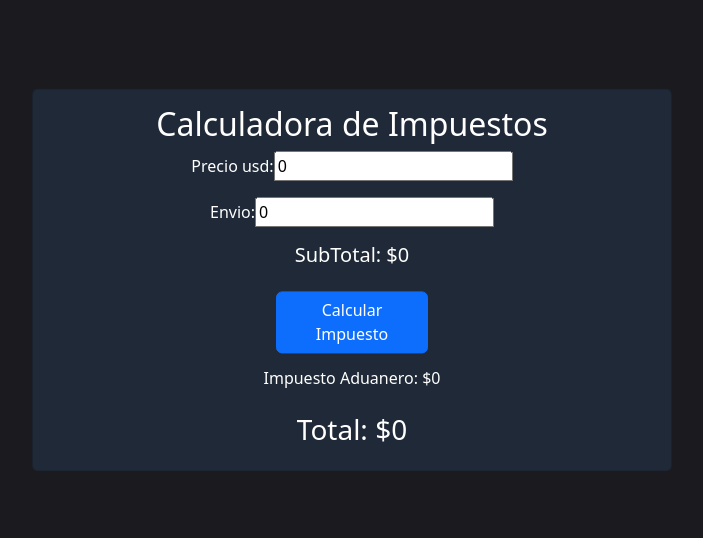
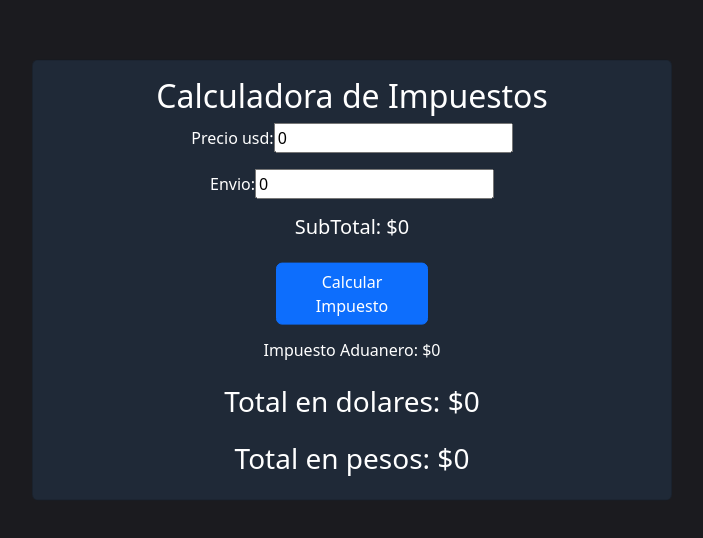
Before and after one commit to nicogambolati/calculadora-aduana-app, a React (Vite) app: page / in a window 1280 px wide. Shown: the part 120-658 px from the top of the page, without its empty margins (288-991 px from the left). Built offline with nearby package versions, Linux system fonts and the light colour scheme.

Commit message:
adds total in arg pesos

```diff
--- a/src/components/Calculator.jsx
+++ b/src/components/Calculator.jsx
@@ -30,7 +30,8 @@ export const Calculator = () => {
             subTotal={subTotal}
             setTotal={setTotal}
           />
-          <h3>Total: ${total}</h3>
+          <h3>Total en dolares: ${total}</h3>
+          <h3>Total en pesos: ${total * 900.50}</h3>
         </div>
         {/* <DollarExchangeRate /> */}
       </div>
```
